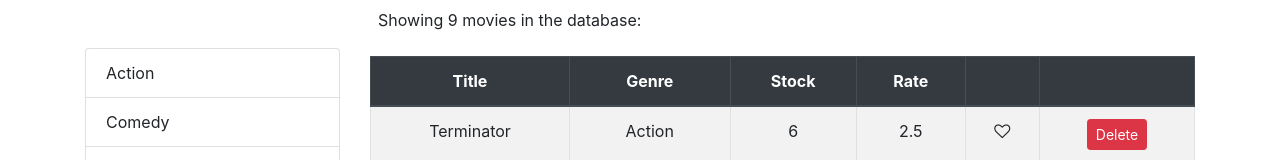
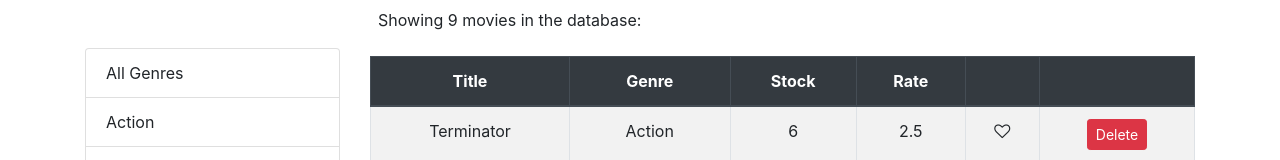
Before and after one commit to pc-101/React-Video-App, a React (Create React App) app: page /movies in a window 1280 px wide. Shown: the top 160 px of the page. Built offline with nearby package versions, Linux system fonts and the light colour scheme.

Commit message:
Completed filtering feature

```diff
--- a/src/components/common/listGroup.jsx
+++ b/src/components/common/listGroup.jsx
@@ -6,7 +6,7 @@ const ListGroup = (props) => {
     <ul className="list-group">
       {items.map((item) => (
         <li
-          key={item[valueProperty]}
+          key={item[valueProperty] ? item[valueProperty] : 0}
           className={item === selectedItem ? "list-group-item active" : "list-group-item"}
           onClick={() => onItemSelected(item)}
         >
--- a/src/components/movies.jsx
+++ b/src/components/movies.jsx
@@ -1,5 +1,5 @@
 import React, { Component } from "react";
-import Like from "./common/like";
+import MoviesTable from "./moviesTable";
 import Pagination from "./common/pagination";
 import ListGroup from "./common/listGroup";
 import { paginate } from "./utils/paginate";
@@ -16,7 +16,9 @@ class Movies extends Component {
   };
 
   componentDidMount() {
-    this.setState({ movies: getMovies(), genres: getGenres() });
+    const genres = [{ name: "All Genres" }, ...getGenres()];
+
+    this.setState({ movies: getMovies(), genres });
   }
   handleDelete = (movie) => {
     const movies = this.state.movies.filter((m) => m._id !== movie._id);
@@ -39,19 +41,24 @@ class Movies extends Component {
   };
 
   handleGenreClick = (genre) => {
-    this.setState({ currentGenre: genre });
+    this.setState({ currentGenre: genre, currentPage: 1 });
   };
 
   render() {
     const { length: count } = this.state.movies;
-    const { currentPage, pageSize, movies: allMovies } = this.state;
+    const { currentPage, currentGenre, pageSize, movies: allMovies } = this.state;
     // console.log(currentPage);
 
     if (count === 0) {
       return <p className="p-2">There are no movies in the database!</p>;
     }
 
-    const movies = paginate(allMovies, currentPage, pageSize);
+    const filtered =
+      currentGenre && currentGenre._id
+        ? allMovies.filter((m) => m.genre._id === currentGenre._id)
+        : allMovies;
+
+    const movies = paginate(filtered, currentPage, pageSize);
     // console.log(movies);
 
     return (
@@ -64,42 +71,10 @@ class Movies extends Component {
           />
         </div>
         <div className="col">
-          <p className="p-2">Showing {this.state.movies.length} movies in the database:</p>
-          <table className="table table-striped table-bordered text-center">
-            <thead className="thead-dark">
-              <tr>
-                <th>Title</th>
-                <th>Genre</th>
-                <th>Stock</th>
-                <th>Rate</th>
-                <th />
-                <th />
-              </tr>
-            </thead>
-            <tbody>
-              {movies.map((movie) => (
-                <tr key={movie._id} className="text-center">
-                  <td>{movie.title}</td>
-                  <td>{movie.genre.name}</td>
-                  <td>{movie.numberInStock}</td>
-                  <td>{movie.dailyRentalRate}</td>
-                  <td>
-                    <Like liked={movie.liked} onClick={() => this.handleLike(movie)} />
-                  </td>
-                  <td>
-                    <button
-                      className="btn btn-danger btn-sm"
-                      onClick={() => this.handleDelete(movie)}
-                    >
-                      Delete
-                    </button>
-                  </td>
-                </tr>
-              ))}
-            </tbody>
-          </table>
+          <p className="p-2">Showing {filtered.length} movies in the database:</p>
+          <MoviesTable movies={movies} onLike={this.handleLike} onDelete={this.handleDelete} />
           <Pagination
-            itemCount={count}
+            itemCount={filtered.length}
             pageSize={pageSize}
             currentPage={currentPage}
             onPageChange={this.handlePageChange}
--- /dev/null
+++ b/src/components/moviesTable.jsx
@@ -0,0 +1,43 @@
+import React from "react";
+import Like from "./common/like";
+
+const MoviesTable = (props) => {
+  const { movies, onLike, onDelete } = props;
+
+  return (
+    <React.Fragment>
+      <table className="table table-striped table-bordered text-center">
+        <thead className="thead-dark">
+          <tr>
+            <th>Title</th>
+            <th>Genre</th>
+            <th>Stock</th>
+            <th>Rate</th>
+            <th />
+            <th />
+          </tr>
+        </thead>
+        <tbody>
+          {movies.map((movie) => (
+            <tr key={movie._id} className="text-center">
+              <td>{movie.title}</td>
+              <td>{movie.genre.name}</td>
+              <td>{movie.numberInStock}</td>
+              <td>{movie.dailyRentalRate}</td>
+              <td>
+                <Like liked={movie.liked} onClick={() => onLike(movie)} />
+              </td>
+              <td>
+                <button className="btn btn-danger btn-sm" onClick={() => onDelete(movie)}>
+                  Delete
+                </button>
+              </td>
+            </tr>
+          ))}
+        </tbody>
+      </table>
+    </React.Fragment>
+  );
+};
+
+export default MoviesTable;
```
Also changed, not shown: 1 other file (tests, documents, lock files or other folders).
